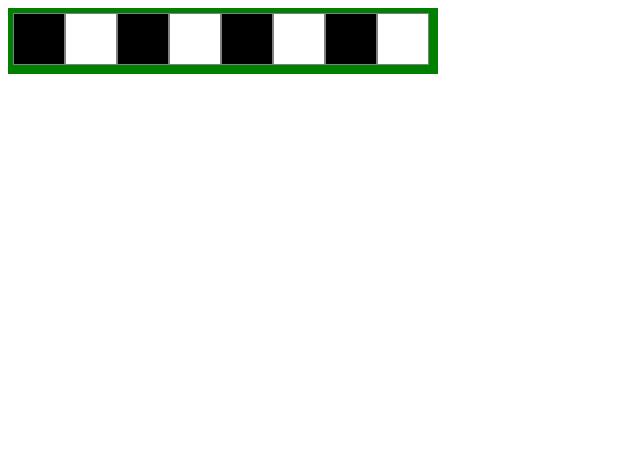
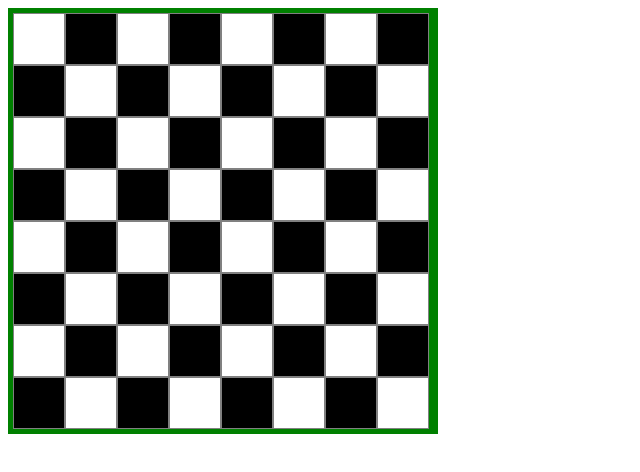
Before and after one commit to sergiuchilat/pw1.2019, a plain HTML site: page laborator/index.html in a window 1280 px wide. Shown: the whole page, without its empty margins (0-640 px from the left). Drawn offline with Linux system fonts and the light colour scheme.

Commit message:
Laborator: tabla de sah. Desenarea 8 linii

```diff
--- a/laborator/css/chess.css
+++ b/laborator/css/chess.css
@@ -2,6 +2,7 @@
 	background: green;
 	width: 420px;
 	padding: 5px;
+	font-size: 0;
 }
 .position{
 	width: 50px;
--- a/laborator/js/chess.js
+++ b/laborator/js/chess.js
@@ -1,16 +1,27 @@
 window.onload = function () {
-	addLine();
+	drawTable();
 }
 
-function addLine(){
-	for (let i = 1; i<= 8; i++) {
+function drawTable(){
+	for (let line = 1; line <= 8; line++) {
+		addLine(line);
+	}
+}
+
+function addLine(line){
+	let whiteColor = true;
+	if(line % 2 === 0){
+		whiteColor = false;
+	}
+	for (let i = 1; i <= 8; i++) {
 		let newPosition = document.createElement('div');
-		if(i % 2 !== 0){
+		if(whiteColor){
+			newPosition.classList.add('white-position');
+		}else{
 			newPosition.classList.add('black-position');
-		}else{
-			newPosition.classList.add('white-position');
 		}
 		newPosition.classList.add('position');
 		document.getElementById('table').appendChild(newPosition);
+		whiteColor = !whiteColor;
 	}
 }
```
